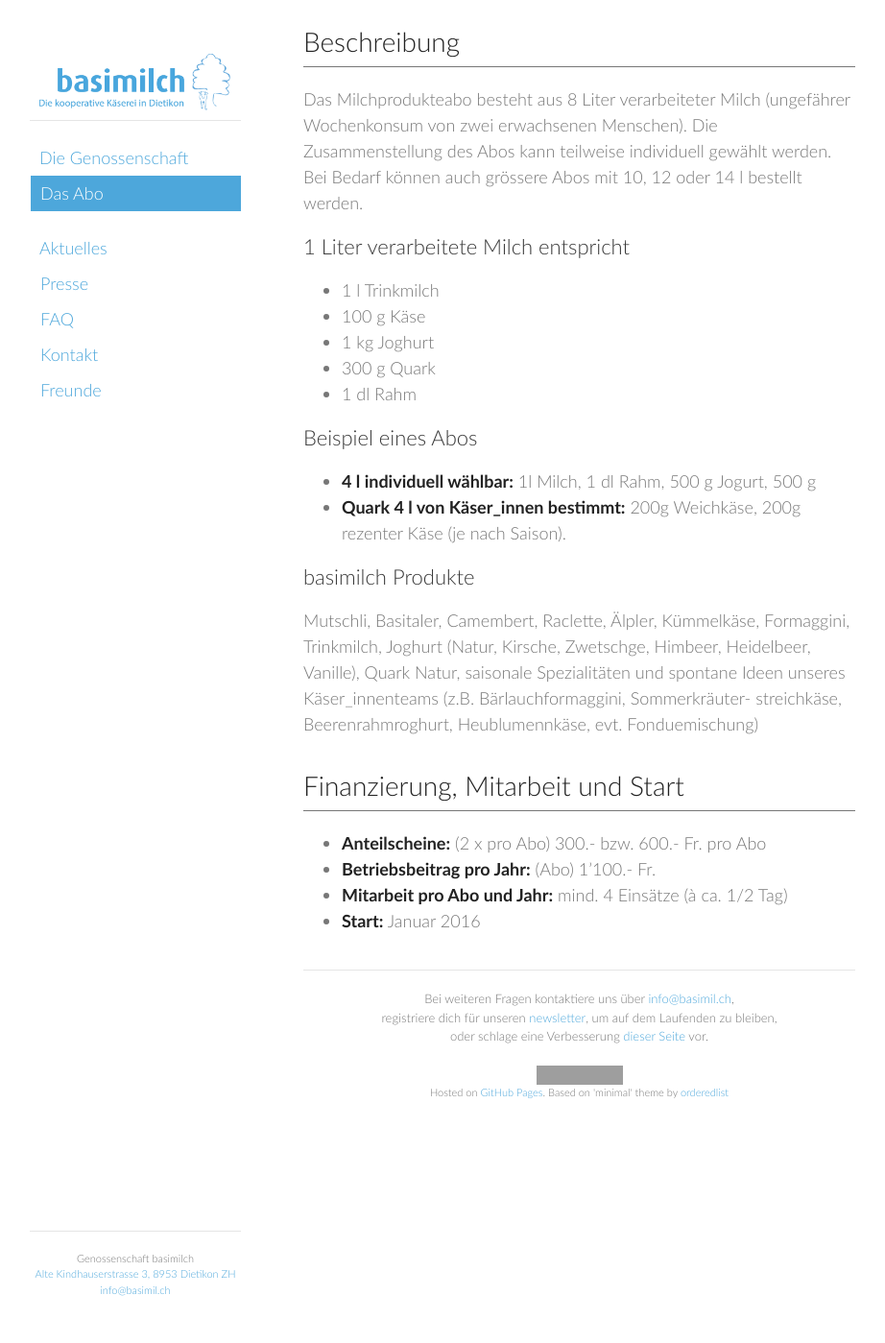
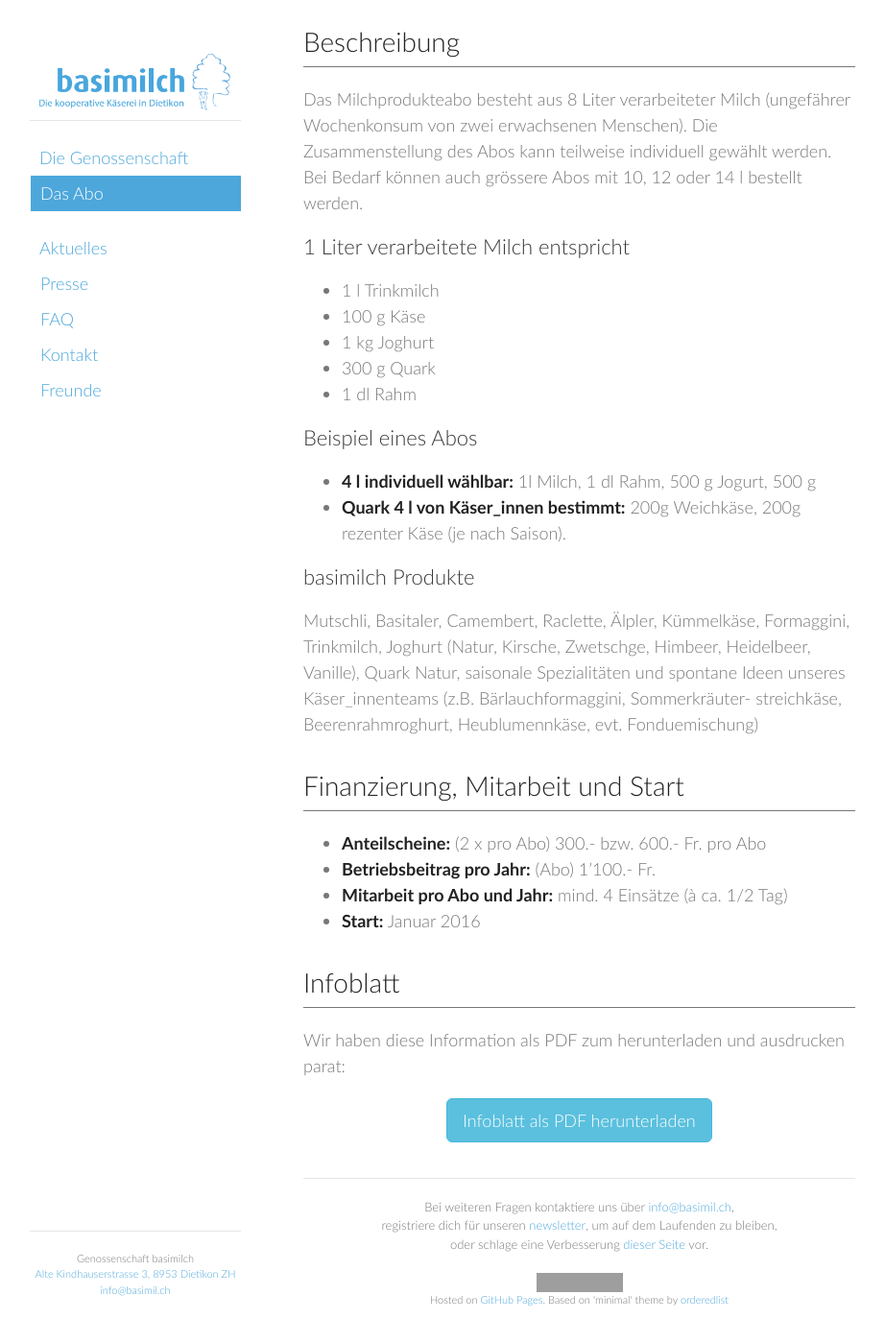
Before and after one commit to vryser/basimilch.github.io, a Jekyll site: the page built from pages/02-das-abo.md, in a window 1280 px wide and 1400 px high, scrolled down 345 px. Shown: the whole window at 96% size, without its empty margins (179-1101 px from the left). Built offline with Jekyll 4.4.1, drawn with Linux system fonts in a browser that asks for light colours; grey boxes are pictures that could not be loaded.

Commit message:
new: add infoblatt download in 'das abo' section

```diff
--- /dev/null
+++ b/_includes/button-info-pdf-download.html
@@ -0,0 +1,3 @@
+<div class="text-center">
+    <a class="btn btn-lg btn-info" href="/documents/basimilch_infoblatt.pdf" download="{{ site.time | date: '%Y%m%d' }}_basimilch_infoblatt.pdf" target="_blank" role="button">Infoblatt als PDF herunterladen</a>
+</div>
--- a/_includes/content-footer.html
+++ b/_includes/content-footer.html
@@ -1,5 +1,6 @@
 <style>
     .content-footer {
+      margin-top: 20px;
       text-align: center;
       font-size: small;
     }
--- a/pages/02-das-abo.md
+++ b/pages/02-das-abo.md
@@ -42,3 +42,10 @@ Heublumennkäse, evt. Fonduemischung)
 - **Betriebsbeitrag pro Jahr:** (Abo) 1'100.- Fr.
 - **Mitarbeit pro Abo und Jahr:** mind. 4 Einsätze (à ca. 1/2 Tag)
 - **Start:** Januar 2016
+
+# Infoblatt
+
+Wir haben diese Information als PDF zum herunterladen und ausdrucken
+parat:
+
+{% include button-info-pdf-download.html %}
```
Also changed, not shown: pages/00-home.md (+0 -1 lines).
